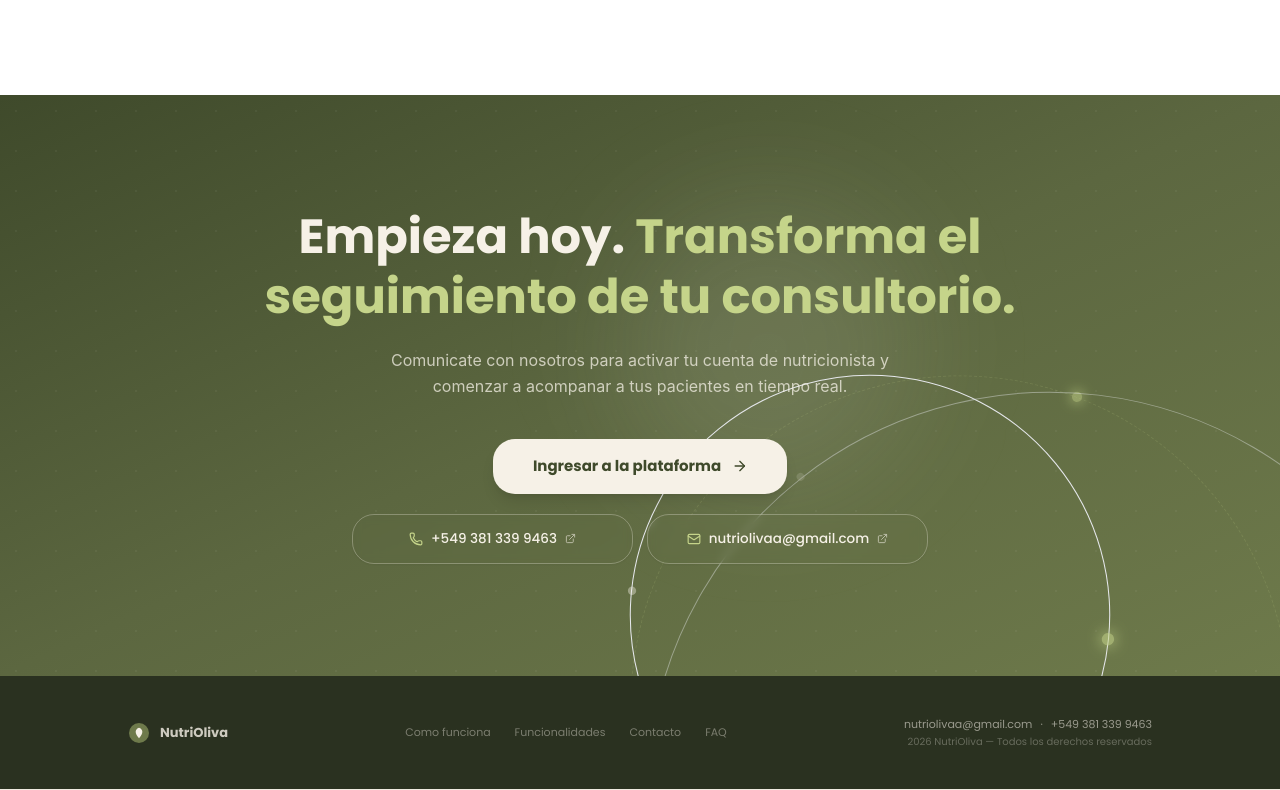
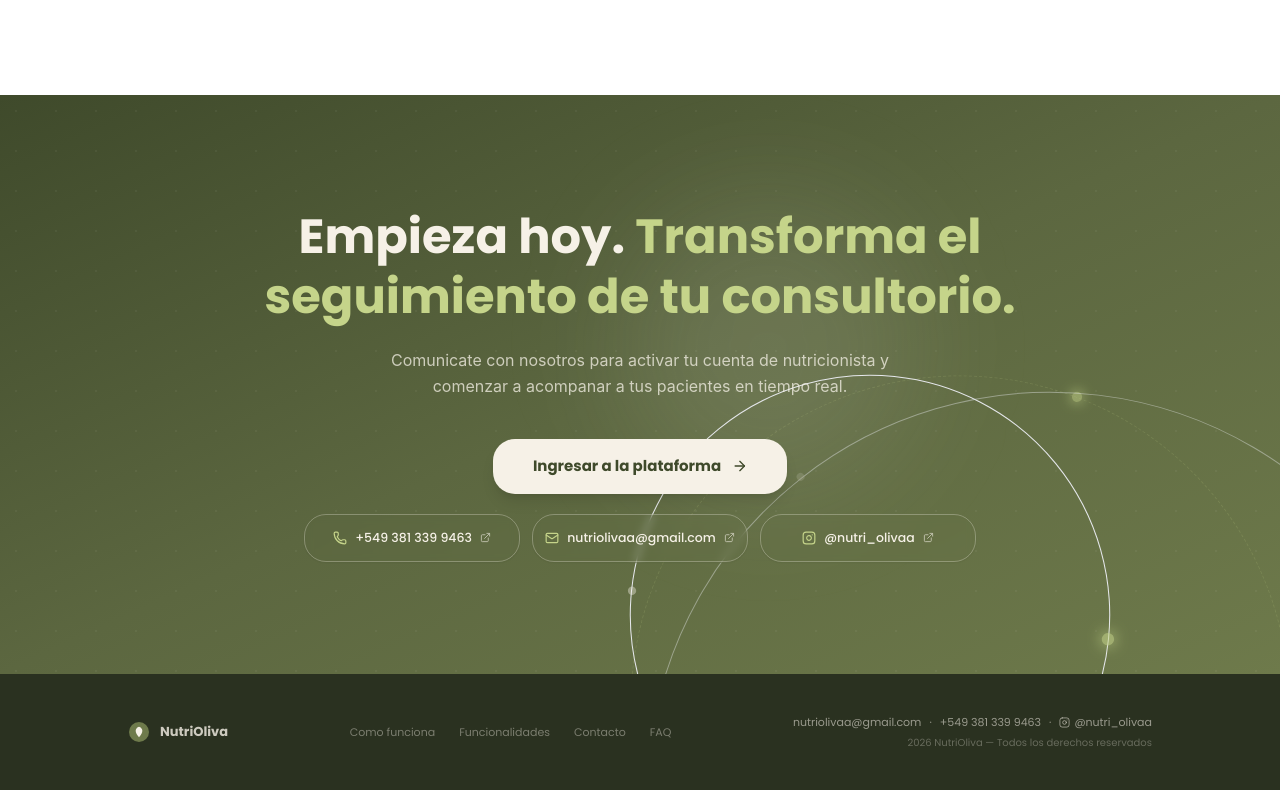
Before and after one commit to LautaroLeall/NutriOliva-Front, a React (Vite) app: page / in a window 1280 px wide. Shown: the part 6514-7304 px from the top of the page. Built offline with nearby package versions, Linux system fonts and the light colour scheme; no server answers.

Commit message:
feat(landing-cta): incorporar boton y enlace de Instagram @nutri_olivaa en CTA final y footer

```diff
--- a/src/pages/landing/LandingCTA.jsx
+++ b/src/pages/landing/LandingCTA.jsx
@@ -1,4 +1,4 @@
-// LandingCTA.jsx — Seccion CTA final con circulos animados y botones en triangulo + Footer
+// LandingCTA.jsx — Seccion CTA final con circulos animados, canales oficiales + Footer
 
 import { useRef } from "react";
 import { motion, useInView } from "framer-motion";
@@ -7,10 +7,12 @@ import { ArrowRight, Mail, Phone, ExternalLink } from "lucide-react";
 import Logo from "@/components/ui/Logo";
 import {
   ADMIN_EMAIL,
+  ADMIN_INSTAGRAM_HANDLE,
+  ADMIN_INSTAGRAM_URL,
   ADMIN_TELEFONO_DISPLAY,
   ADMIN_WHATSAPP,
-  buildEmailUrl,
   buildWhatsAppUrl,
+  getEmailLinkProps,
 } from "@/utils/contactLinks";
 
 // Mismo helper que en LandingNav
@@ -18,6 +20,28 @@ function scrollToSection(id) {
   const el = document.getElementById(id);
   if (el) el.scrollIntoView({ behavior: "smooth", block: "start" });
   else window.scrollTo({ top: 0, behavior: "smooth" });
+}
+
+function InstagramIcon({ size = 14, className = "" }) {
+  return (
+    <svg
+      xmlns="http://www.w3.org/2000/svg"
+      width={size}
+      height={size}
+      viewBox="0 0 24 24"
+      fill="none"
+      stroke="currentColor"
+      strokeWidth="2"
+      strokeLinecap="round"
+      strokeLinejoin="round"
+      className={className}
+      aria-hidden="true"
+    >
+      <rect width="20" height="20" x="2" y="2" rx="5" ry="5" />
+      <path d="M16 11.37A4 4 0 1 1 12.63 8 4 4 0 0 1 16 11.37z" />
+      <line x1="17.5" x2="17.51" y1="6.5" y2="6.5" />
+    </svg>
+  );
 }
 
 const FOOTER_LINKS = [
@@ -31,12 +55,23 @@ export default function LandingCTA() {
   const ref = useRef(null);
   const inView = useInView(ref, { once: true, margin: "-60px" });
 
+  const ctaEmailProps = getEmailLinkProps(
+    ADMIN_EMAIL,
+    "Consulta sobre NutriOliva",
+    "Hola equipo de NutriOliva, quiero consultar sobre la plataforma para mi consultorio."
+  );
+
+  const footerEmailProps = getEmailLinkProps(
+    ADMIN_EMAIL,
+    "Consulta sobre NutriOliva"
+  );
+
   return (
     <>
       {/* ── CTA Final ───────────────────────────────────────────────────────── */}
       <section
         ref={ref}
-        className="relative py-28 px-6 overflow-hidden
+        className="relative py-28 px-5 sm:px-6 overflow-hidden
                     bg-gradient-to-br from-olive-dark via-olive-deep to-olive"
       >
         {/* Patron de puntos con pulso suave */}
@@ -72,7 +107,6 @@ export default function LandingCTA() {
 
         {/* Anillos concentricos animados con rotacion y respiracion */}
         <div className="absolute top-1/2 left-1/2 -translate-x-1/2 -translate-y-1/2 pointer-events-none">
-          {/* Anillo interior con satelite en orbita */}
           <motion.div
             animate={{
               rotate: 360,
@@ -88,7 +122,6 @@ export default function LandingCTA() {
             <span className="absolute -bottom-1 left-1/2 -translate-x-1/2 w-2 h-2 rounded-full bg-cream/40" />
           </motion.div>
 
-          {/* Anillo medio discontinuo girando en sentido inverso */}
           <motion.div
             animate={{
               rotate: -360,
@@ -103,7 +136,6 @@ export default function LandingCTA() {
             <span className="absolute top-1/2 -right-1.5 -translate-y-1/2 w-2.5 h-2.5 rounded-full bg-[#C5D48A]/50 shadow-[0_0_12px_#C5D48A]" />
           </motion.div>
 
-          {/* Anillo exterior expansivo */}
           <motion.div
             animate={{
               rotate: 360,
@@ -145,18 +177,19 @@ export default function LandingCTA() {
             comenzar a acompanar a tus pacientes en tiempo real.
           </motion.p>
 
-          {/* Disposicion en TRIANGULO:
+          {/* Disposicion piramidal:
               Fila 1 (Arriba al centro): Ingresar a la plataforma
-              Fila 2 (Abajo a la par): WhatsApp a la izquierda + Email a la derecha */}
+              Fila 2 (Abajo): WhatsApp, Email oficial e Instagram */}
           <motion.div
             initial={{ opacity: 0, y: 22 }}
             animate={inView ? { opacity: 1, y: 0 } : {}}
             transition={{ duration: 0.55, delay: 0.3 }}
-            className="flex flex-col items-center gap-4 max-w-xl mx-auto"
+            className="flex flex-col items-center gap-4 max-w-2xl mx-auto"
           >
-            {/* Vertice superior del triangulo: Ingresar a la plataforma */}
+            {/* Vertice superior: Ingresar a la plataforma */}
             <Link to="/login" className="inline-block">
               <motion.button
+                type="button"
                 whileHover={{
                   scale: 1.05,
                   y: -2,
@@ -185,12 +218,12 @@ export default function LandingCTA() {
               </motion.button>
             </Link>
 
-            {/* Base del triangulo: Los dos botones de contacto uno a la par del otro */}
-            <div className="grid grid-cols-1 sm:grid-cols-2 gap-3.5 w-full pt-1">
+            {/* Base: WhatsApp + Email + Instagram */}
+            <div className="grid grid-cols-1 sm:grid-cols-3 gap-3 w-full pt-1">
               <motion.a
                 href={buildWhatsAppUrl(
                   ADMIN_WHATSAPP,
-                  "Hola Lautaro, quiero consultar por NutriOliva"
+                  "Hola! Quiero consultar por NutriOliva para mi consultorio."
                 )}
                 target="_blank"
                 rel="noopener noreferrer"
@@ -200,8 +233,8 @@ export default function LandingCTA() {
                   backgroundColor: "rgba(246, 241, 231, 0.14)",
                 }}
                 whileTap={{ scale: 0.97 }}
-                className="border border-cream/30 text-cream font-display font-medium px-6 py-3.5
-                            rounded-pill text-[13.5px] flex items-center justify-center gap-2
+                className="border border-cream/30 text-cream font-display font-medium px-4 py-3.5
+                            rounded-pill text-[12.5px] flex items-center justify-center gap-2
                             transition-all backdrop-blur-sm shadow-sm whitespace-nowrap"
               >
                 <Phone size={14} className="text-[#C5D48A] flex-shrink-0" />
@@ -210,11 +243,24 @@ export default function LandingCTA() {
               </motion.a>
 
               <motion.a
-                href={buildEmailUrl(
-                  ADMIN_EMAIL,
-                  "Consulta sobre NutriOliva",
-                  "Hola Lautaro, quiero consultar sobre NutriOliva para mi consultorio."
-                )}
+                {...ctaEmailProps}
+                whileHover={{
+                  scale: 1.03,
+                  y: -2,
+                  backgroundColor: "rgba(246, 241, 231, 0.14)",
+                }}
+                whileTap={{ scale: 0.97 }}
+                className="border border-cream/30 text-cream font-display font-medium px-4 py-3.5
+                            rounded-pill text-[12.5px] flex items-center justify-center gap-2
+                            transition-all backdrop-blur-sm shadow-sm whitespace-nowrap"
+              >
+                <Mail size={14} className="text-[#C5D48A] flex-shrink-0" />
+                <span>{ADMIN_EMAIL}</span>
+                <ExternalLink size={11} className="opacity-65 flex-shrink-0" />
+              </motion.a>
+
+              <motion.a
+                href={ADMIN_INSTAGRAM_URL}
                 target="_blank"
                 rel="noopener noreferrer"
                 whileHover={{
@@ -223,12 +269,15 @@ export default function LandingCTA() {
                   backgroundColor: "rgba(246, 241, 231, 0.14)",
                 }}
                 whileTap={{ scale: 0.97 }}
-                className="border border-cream/30 text-cream font-display font-medium px-6 py-3.5
-                            rounded-pill text-[13.5px] flex items-center justify-center gap-2
+                className="border border-cream/30 text-cream font-display font-medium px-4 py-3.5
+                            rounded-pill text-[12.5px] flex items-center justify-center gap-2
                             transition-all backdrop-blur-sm shadow-sm whitespace-nowrap"
               >
-                <Mail size={14} className="text-[#C5D48A] flex-shrink-0" />
-                <span>{ADMIN_EMAIL}</span>
+                <InstagramIcon
+                  size={14}
+                  className="text-[#C5D48A] flex-shrink-0"
+                />
+                <span>{ADMIN_INSTAGRAM_HANDLE}</span>
                 <ExternalLink size={11} className="opacity-65 flex-shrink-0" />
               </motion.a>
             </div>
@@ -252,6 +301,7 @@ export default function LandingCTA() {
             {FOOTER_LINKS.map(({ label, id }) => (
               <button
                 key={id}
+                type="button"
                 onClick={() => scrollToSection(id)}
                 className="font-display text-[11px] text-cream/40 hover:text-cream/70 transition-colors focus:outline-none cursor-pointer"
               >
@@ -262,11 +312,9 @@ export default function LandingCTA() {
 
           {/* Contacto & Copyright */}
           <div className="text-center md:text-right">
-            <div className="font-display text-[11px] text-cream/55 flex items-center justify-center md:justify-end gap-2">
+            <div className="font-display text-[11px] text-cream/55 flex flex-wrap items-center justify-center md:justify-end gap-2">
               <a
-                href={buildEmailUrl(ADMIN_EMAIL, "Consulta sobre NutriOliva")}
-                target="_blank"
-                rel="noopener noreferrer"
+                {...footerEmailProps}
                 className="hover:text-cream transition-colors"
               >
                 {ADMIN_EMAIL}
@@ -275,7 +323,7 @@ export default function LandingCTA() {
               <a
                 href={buildWhatsAppUrl(
                   ADMIN_WHATSAPP,
-                  "Hola Lautaro, quiero consultar por NutriOliva"
+                  "Hola! Quiero consultar por NutriOliva"
                 )}
                 target="_blank"
                 rel="noopener noreferrer"
@@ -283,8 +331,18 @@ export default function LandingCTA() {
               >
                 {ADMIN_TELEFONO_DISPLAY}
               </a>
+              <span>·</span>
+              <a
+                href={ADMIN_INSTAGRAM_URL}
+                target="_blank"
+                rel="noopener noreferrer"
+                className="hover:text-cream transition-colors inline-flex items-center gap-1"
+              >
+                <InstagramIcon size={11} />
+                <span>{ADMIN_INSTAGRAM_HANDLE}</span>
+              </a>
             </div>
-            <p className="font-display text-[10px] text-cream/30 mt-0.5">
+            <p className="font-display text-[10px] text-cream/30 mt-1">
               2026 NutriOliva — Todos los derechos reservados
             </p>
           </div>
```
